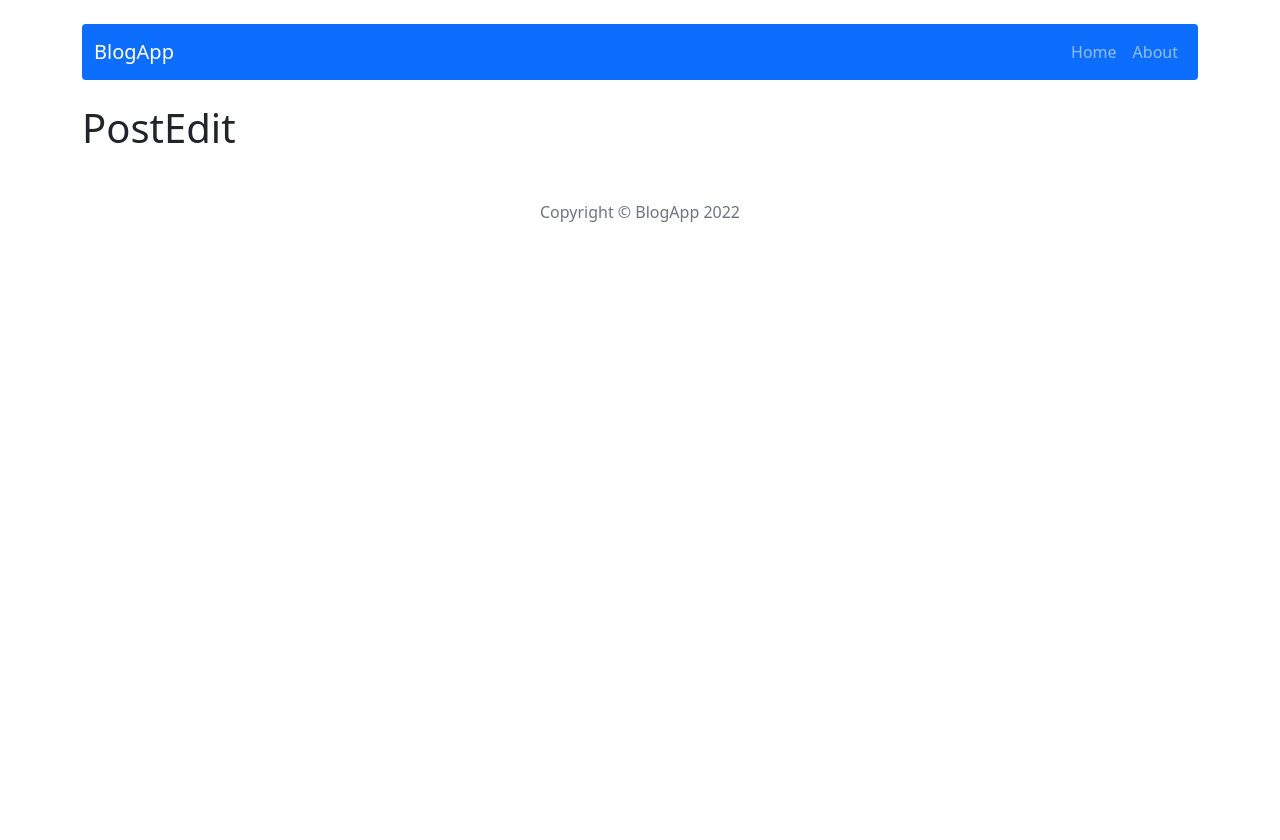
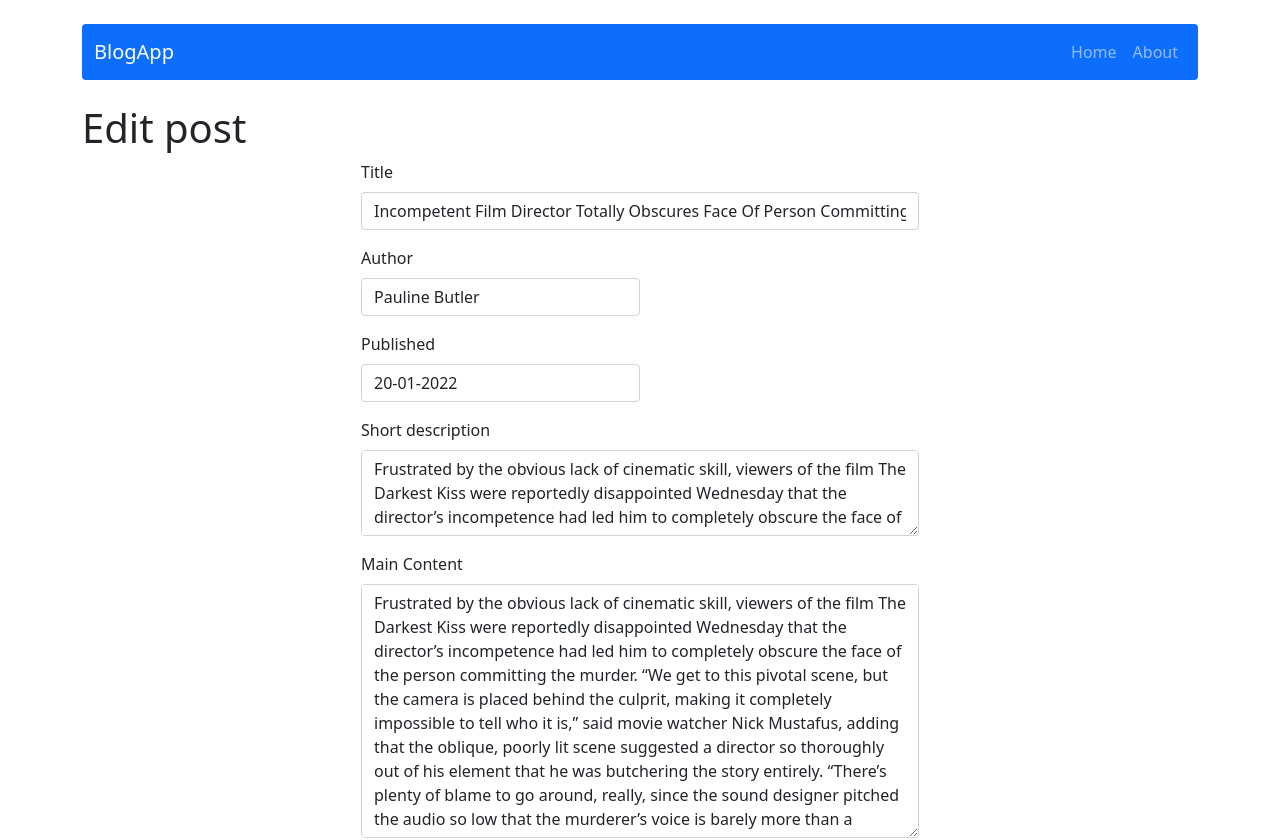
Before and after one commit to martanara/blog-app, a React (Create React App) app: page /post/edit/1 in a window 1280 px wide. Shown: the top 840 px of the page. Before the commit the page ends 800 px from the top, so only its background shows below. Built offline with nearby package versions, Linux system fonts and the light colour scheme.

Commit message:
Add EditPostForm

```diff
--- a/package.json
+++ b/package.json
@@ -9,6 +9,7 @@
     "bootstrap": "^5.1.3",
     "clsx": "^1.1.1",
     "font-awesome": "^4.7.0",
+    "http-server": "^14.1.0",
     "react": "^17.0.2",
     "react-bootstrap": "^2.1.1",
     "react-dom": "^17.0.2",
--- a/src/components/features/AddPostForm.js
+++ b/src/components/features/AddPostForm.js
@@ -1,88 +1,20 @@
-import styles from './AddPostForm.module.scss';
-import { Form, Button } from 'react-bootstrap';
-import { useState } from 'react';
+import PostForm from './PostForm';
 import { useDispatch } from 'react-redux';
 import { addPost } from '../../redux/postsRedux';
 import { useNavigate } from 'react-router-dom';
-import clsx from 'clsx';
-
 
 const AddPostForm = () => {
 
-  const [title, setTitle] = useState('');
-  const [author, setAuthor] = useState('');
-  const [publishedDate, setPublishedDate] = useState('');
-  const [shortDescription, setShortDescription] = useState('');
-  const [content, setContent] = useState('');
+  const navigate = useNavigate();
+  const dispatch = useDispatch();
 
-  const dispatch = useDispatch();
-  const navigate = useNavigate();
-
-  const handleSubmit = e => {
-    e.preventDefault();
-    dispatch(addPost({ title, author, publishedDate, shortDescription, content }))
-    setTitle('');
-    setAuthor('');
-    setPublishedDate('');
-    setShortDescription('');
-    setContent('');
-    navigate("/", { replace: true });
+  const handleSubmit = post => {
+    dispatch(addPost(post))
+    navigate("/");
   }
 
   return (
-    <Form onSubmit={handleSubmit} className={styles.form}>
-      <Form.Group className={clsx("mb-3", styles.smallInput)} controlId="formTitle">
-        <Form.Label>Title</Form.Label>
-        <Form.Control
-          type="text"
-          placeholder="Enter title"
-          value={title}
-          onChange={e => setTitle(e.target.value)}
-          required
-        />
-      </Form.Group>
-      <Form.Group className={clsx("mb-3", styles.smallInput)} controlId="formAuthor">
-       <Form.Label>Author</Form.Label>
-        <Form.Control
-          type="text"
-          placeholder="Enter author"
-          value={author}
-          onChange={e => setAuthor(e.target.value)}
-          required
-        />
-      </Form.Group>
-      <Form.Group className={clsx("mb-3", styles.smallInput)} controlId="formDate">
-        <Form.Label>Published</Form.Label>
-        <Form.Control
-          type="text"
-          placeholder="Enter date"
-          value={publishedDate}
-          onChange={e => setPublishedDate(e.target.value)}
-          required
-          />
-      </Form.Group>
-      <Form.Group className="mb-3" controlId="formDescription">
-        <Form.Label>Short description</Form.Label>
-        <Form.Control
-          as="textarea" rows={3}
-          placeholder="Enter descrption"
-          value={shortDescription}
-          onChange={e => setShortDescription(e.target.value)}
-          required
-          />
-      </Form.Group>
-      <Form.Group className="mb-3" controlId="formContent">
-        <Form.Label>Main Content</Form.Label>
-        <Form.Control
-          as="textarea" rows={10}
-          placeholder="Enter content"
-          value={content} onChange={e =>
-          setContent(e.target.value)}
-          required
-        />
-      </Form.Group>
-      <Button variant="primary" type="submit">Submit</Button>
-    </Form>
+    < PostForm action={handleSubmit} actionText={'Add post'}/>
   )
 }
 
--- /dev/null
+++ b/src/components/features/EditPostForm.js
@@ -0,0 +1,31 @@
+import PostForm from './PostForm';
+import { useSelector, useDispatch } from 'react-redux';
+import { editPost } from '../../redux/postsRedux';
+import { useParams } from 'react-router';
+import { getPostId } from '../../redux/postsRedux';
+import { useNavigate } from 'react-router-dom';
+import { Navigate } from 'react-router-dom';
+
+const EditPostForm = () => {
+
+  const { id } = useParams();
+  const postData = useSelector(state => getPostId(state, id))
+
+  const navigate = useNavigate();
+  const dispatch = useDispatch();
+
+  const handleSubmit = post => {
+    dispatch(editPost({ ...post, id }))
+    navigate("/")
+  }
+
+  if (!postData) return <Navigate to="/" />
+    return (
+      < PostForm action={handleSubmit} actionText={'Edit post'}
+        title={postData.title} author={postData.author} publishedDate={postData.publishedDate}
+        shortDescription={postData.shortDescription} content={postData.content}
+      />
+    )
+}
+
+export default EditPostForm;
--- /dev/null
+++ b/src/components/features/PostForm.js
@@ -0,0 +1,77 @@
+import styles from './PostForm.module.scss';
+import { Form, Button } from 'react-bootstrap';
+import { useState } from 'react';
+import clsx from 'clsx';
+
+
+const PostForm = ({ action, actionText, ...props }) => {
+
+  const [title, setTitle] = useState(props.title || '');
+  const [author, setAuthor] = useState(props.author || '');
+  const [publishedDate, setPublishedDate] = useState(props.publishedDate || '');
+  const [shortDescription, setShortDescription] = useState(props.shortDescription || '');
+  const [content, setContent] = useState(props.content || '');
+
+  const handleSubmit = e => {
+    e.preventDefault();
+    action({ title, author, publishedDate, shortDescription, content });
+  }
+
+  return (
+    <Form onSubmit={handleSubmit} className={styles.form}>
+      <Form.Group className={clsx("mb-3")} controlId="formTitle">
+        <Form.Label>Title</Form.Label>
+        <Form.Control
+          type="text"
+          placeholder="Enter title"
+          value={title}
+          onChange={e => setTitle(e.target.value)}
+          required
+        />
+      </Form.Group>
+      <Form.Group className={clsx("mb-3", styles.smallInput)} controlId="formAuthor">
+       <Form.Label>Author</Form.Label>
+        <Form.Control
+          type="text"
+          placeholder="Enter author"
+          value={author}
+          onChange={e => setAuthor(e.target.value)}
+          required
+        />
+      </Form.Group>
+      <Form.Group className={clsx("mb-3", styles.smallInput)} controlId="formDate">
+        <Form.Label>Published</Form.Label>
+        <Form.Control
+          type="text"
+          placeholder="Enter date"
+          value={publishedDate}
+          onChange={e => setPublishedDate(e.target.value)}
+          required
+          />
+      </Form.Group>
+      <Form.Group className="mb-3" controlId="formDescription">
+        <Form.Label>Short description</Form.Label>
+        <Form.Control
+          as="textarea" rows={3}
+          placeholder="Enter descrption"
+          value={shortDescription}
+          onChange={e => setShortDescription(e.target.value)}
+          required
+          />
+      </Form.Group>
+      <Form.Group className="mb-3" controlId="formContent">
+        <Form.Label>Main Content</Form.Label>
+        <Form.Control
+          as="textarea" rows={10}
+          placeholder="Enter content"
+          value={content} onChange={e =>
+          setContent(e.target.value)}
+          required
+        />
+      </Form.Group>
+      <Button variant="primary" type="submit">{actionText}</Button>
+    </Form>
+  )
+}
+
+export default PostForm;
--- a/src/components/features/AddPostForm.module.scss
+++ b/src/components/features/PostForm.module.scss
@@ -4,5 +4,5 @@
 }
 
 .smallInput {
-  width: 60%;
+  width: 50%;
 }
--- a/src/components/features/Posts.js
+++ b/src/components/features/Posts.js
@@ -25,7 +25,7 @@
                   <Card.Subtitle className="mt-2"><span className="fw-bold">Author: </span>{post.author}</Card.Subtitle>
                   <Card.Subtitle className="mt-2"><span className="fw-bold">Published: </span>{post.publishedDate}</Card.Subtitle>
                   <Card.Text className="mt-2">{post.shortDescription}</Card.Text>
-                  <Link className="mt-auto" key={post.id} to={`/post/${post.id}`}>
+                  <Link className="mt-auto" to={`/post/${post.id}`}>
                     <Button variant="primary">Read more</Button>
                   </Link>
                 </Card.Body>
--- a/src/components/pages/PostEdit.js
+++ b/src/components/pages/PostEdit.js
@@ -1,6 +1,11 @@
+import EditPostForm from '../features/EditPostForm'
+
 const PostEdit = () => {
   return (
-    <h1>PostEdit</h1>
+    <>
+      <h1>Edit post</h1>
+      < EditPostForm />
+    </>
   )
 }
 
--- a/src/redux/postsRedux.js
+++ b/src/redux/postsRedux.js
@@ -8,10 +8,12 @@
 const createActionName = actionName => `app/posts/${actionName}`;
 const ADD_POST = createActionName('ADD_POST');
 const REMOVE_POST = createActionName('REMOVE_POST');
+const EDIT_POST = createActionName('EDIT_POST');
 
 // action creators
 export const addPost = payload => ({ type: ADD_POST, payload });
 export const removePost = payload => ({ type: REMOVE_POST, payload });
+export const editPost = payload => ({ type: EDIT_POST, payload });
 
 const postsReducer = (statePart = [], action) => {
   switch (action.type) {
@@ -19,6 +21,9 @@
       return [...statePart, { ...action.payload, id: shortid() }];
     case REMOVE_POST:
       return statePart.filter(post => post.id !== action.payload)
+    case EDIT_POST:
+      console.log(action.payload)
+      return statePart.map(post => post.id === action.payload.id ? { ...post, ...action.payload } : post)
     default:
       return statePart;
   };
```
Also changed, not shown: 2 other files (tests, documents, lock files or other folders).
